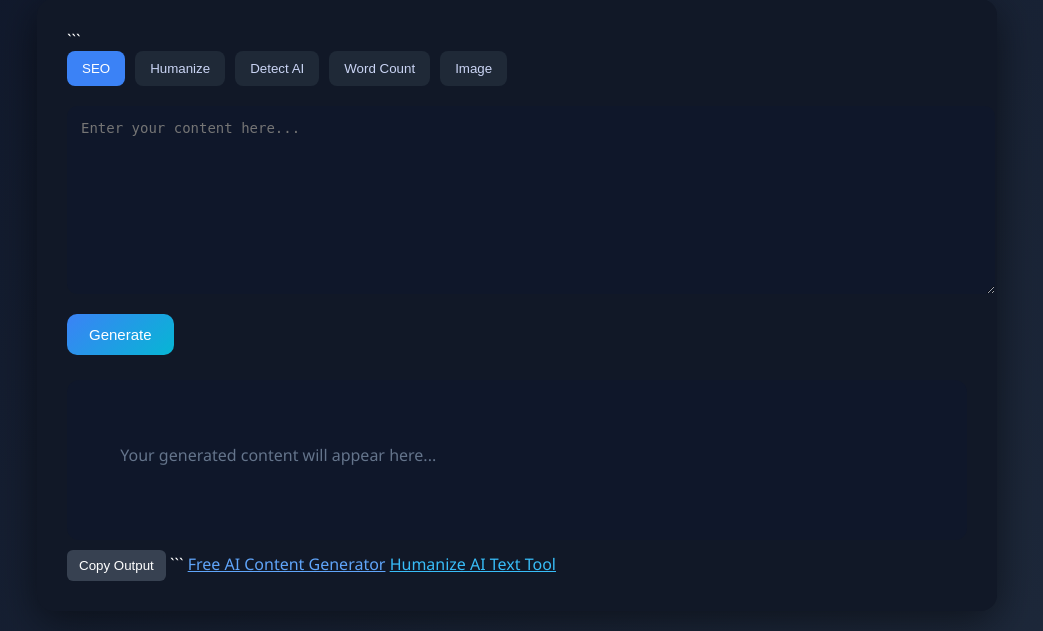
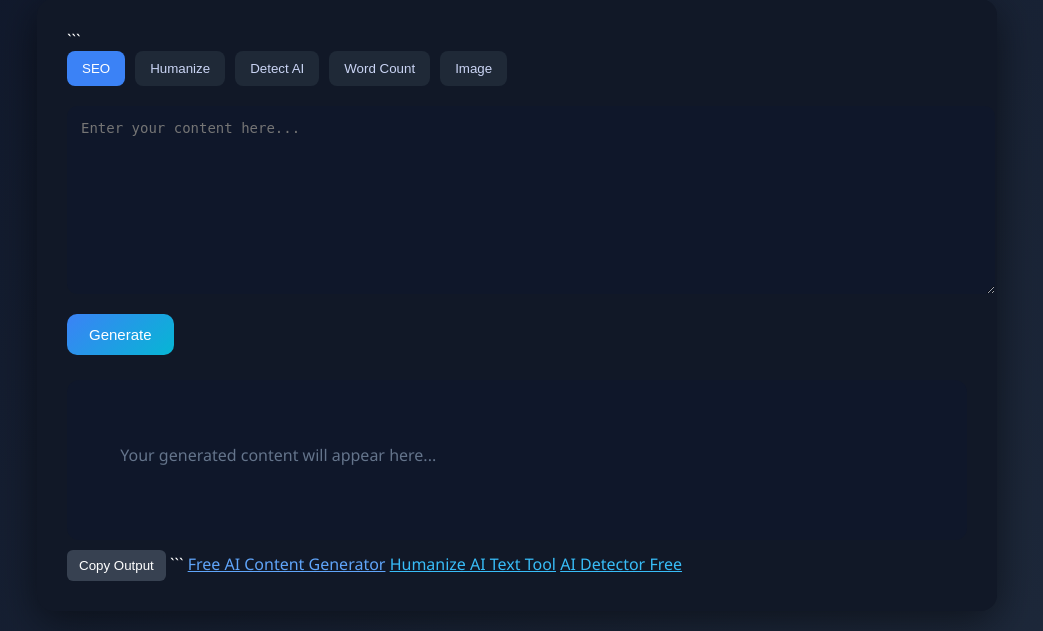
Before and after one commit to seoexpertsidra123-source/ai-seo-tool, a Flask app: page / in a window 1280 px wide. Shown: the part 210-841 px from the top of the page, without its empty margins (123-1166 px from the left). Run offline with Flask 3, Linux system fonts and the light colour scheme.

Commit message:
Update index.html

````diff
--- a/templates/index.html
+++ b/templates/index.html
@@ -191,6 +191,7 @@ function copyText() {
 ```
     <a href="/ai-content-generator" style="color:#60a5fa;">Free AI Content Generator</a>
     <a href="/humanize-ai-text" style="color:#38bdf8;">Humanize AI Text Tool</a>
+    <a href="/ai-detector-free" style="color:#38bdf8;">AI Detector Free</a>
 
 </div>
 
````
